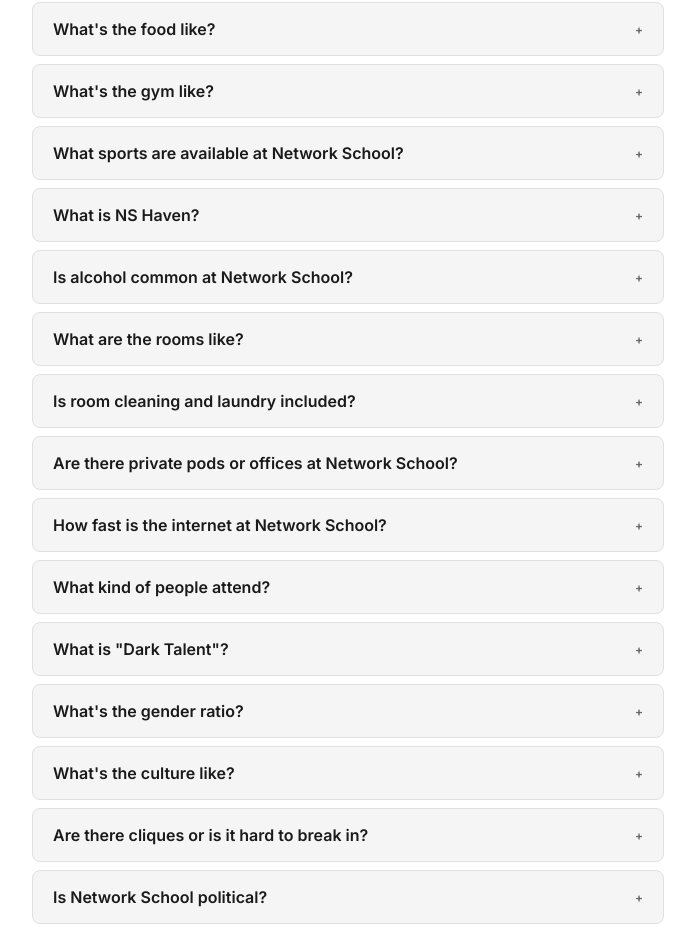
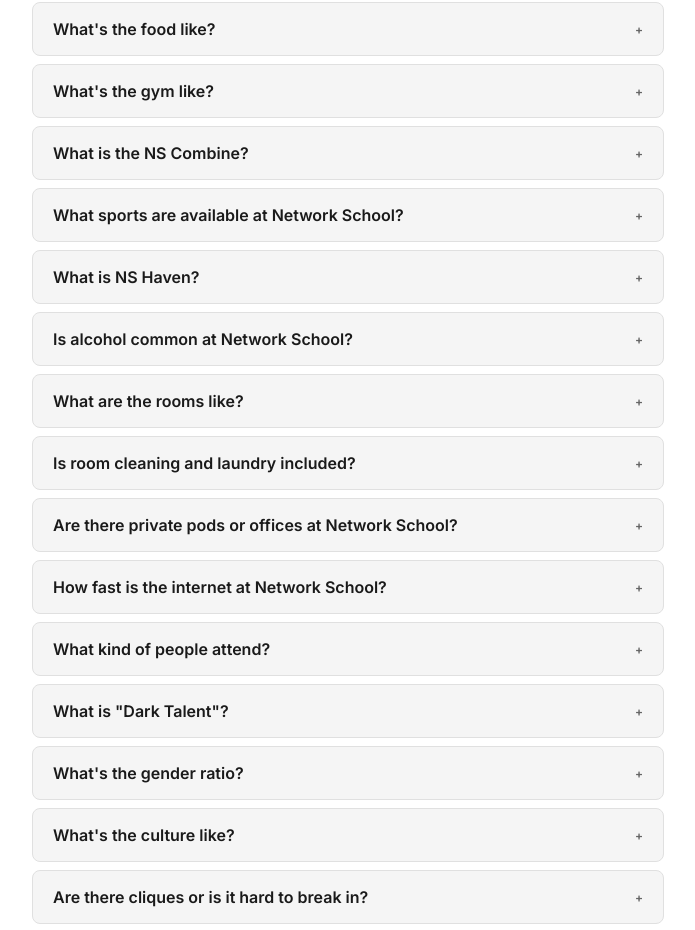
Before and after one commit to thronecloud/NSguide, a React (Vite) app in the folder ns-faq/: page / in a window 1280 px wide. Shown: the part 2696-3626 px from the top of the page, without its empty margins (292-987 px from the left). Built offline with nearby package versions, Linux system fonts and the light colour scheme; no server answers.

Commit message:
content: add NS Combine FAQ

```diff
--- a/ns-faq/src/data/faqData.js
+++ b/ns-faq/src/data/faqData.js
@@ -277,6 +277,19 @@ export const faqItems = [
       title: 'Network School Gym: Blueprint, HIIT, Fitness Combine',
       description: 'NS gym: built from scratch, Blueprint partnership, HIIT classes, AI body composition tracking, proof-of-workout NFTs. Full review.',
       keywords: 'Network School gym, NS fitness, HIIT, fitness combine, Blueprint gym',
+    },
+  },
+  {
+    category: 'health',
+    slug: 'ns-combine',
+    image: '/images/faq-illustrations/gym.png',
+    imageAlt: 'Typographic illustration: What is the NS Combine?',
+    question: 'What is the NS Combine?',
+    answer: "It's a comprehensive fitness test usually done on the first or second day of your stay at NS. Various metrics are measured to track your health and performance. Common measurements include Weight, Body Fat Percentage, Grip Strength, Push-ups, Vertical Jump, Medicine Ball Toss, Single Leg Balance, Sit-to-Stand reps, Pull-ups, and cardiovascular endurance via The Beep Test. The combine gives you a baseline for improvement during your stay.",
+    seo: {
+      title: 'What is the NS Combine? Fitness Test at Network School',
+      description: 'The NS Combine is a comprehensive fitness test measuring metrics like grip strength, push-ups, body fat, and cardiovascular endurance on campus.',
+      keywords: 'NS Combine, Network School fitness test, Proof of Workout, Blueprint NS, gym metrics',
     },
   },
   {
```
Also changed, not shown: ns-faq/public/llms.txt.
